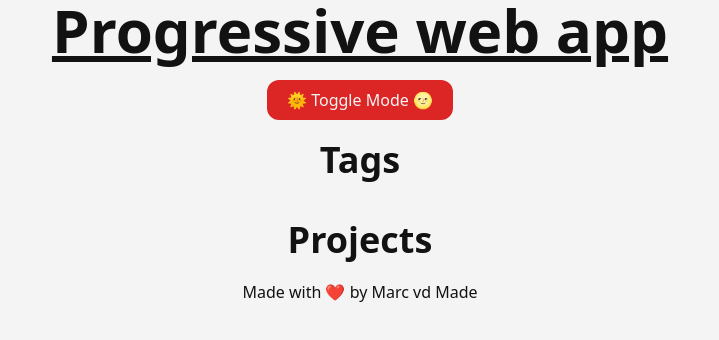
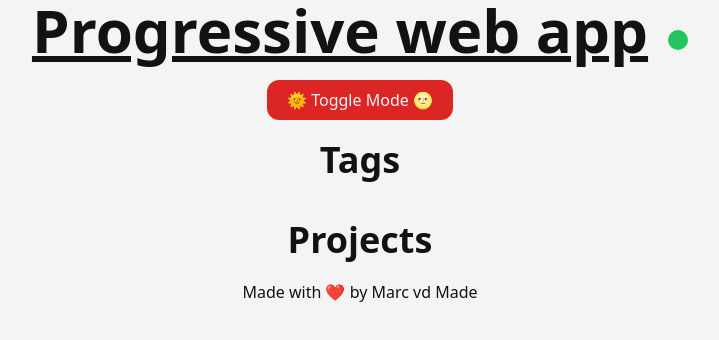
Before and after one commit to MarcvdMade/progressive-web-app, a plain HTML site: page index.html in a window 1280 px wide. Shown: the whole page, without its empty margins (280-999 px from the left). Drawn offline with nearby package versions, Linux system fonts and the light colour scheme; no server answers.

Commit message:
added offline/online indicator

```diff
--- a/index.html
+++ b/index.html
@@ -27,7 +27,10 @@
 <body class="text-black bg-white dark:text-white dark:bg-black transition duration-200">
     <div>
         <header>
-            <h1 class="text-6xl font-bold text-center underline mb-5">Progressive web app</h1>
+            <div class="flex flex-row gap-5 justify-center">
+                <h1 class="text-6xl font-bold text-center underline mb-5">Progressive web app</h1>
+                <div class="w-5 h-5 my-auto rounded-full bg-green-500"></div>
+            </div>
             <div class="container mx-auto flex justify-center">
                 <button id="mode-switch" class="bg-red-600 rounded-xl text-white px-5 py-2">🌞 Toggle Mode 🌝</button>
             </div>
```
